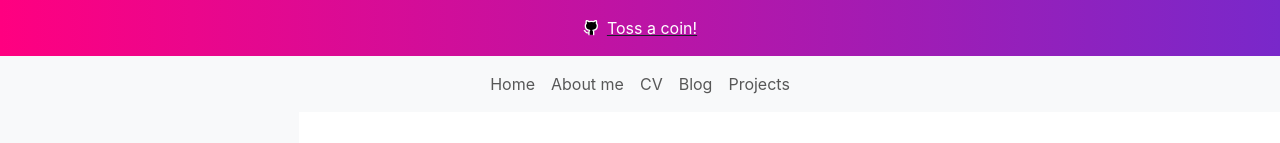
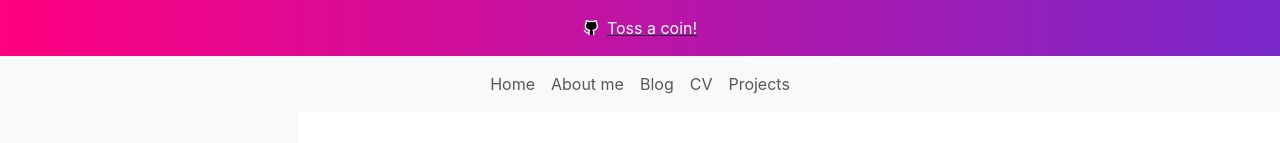
Before and after one commit to giabaocorn20/my-personal-website, a Next.js app: page /CV in a window 1280 px wide. Shown: the top 143 px of the page. Built offline with nearby package versions, Linux system fonts and the light colour scheme.

Commit message:
cahnge navbar order

```diff
--- a/components/Header.js
+++ b/components/Header.js
@@ -25,8 +25,8 @@ function Header() {
             <Nav className="m-auto">
             <Nav.Link href="/">Home</Nav.Link>
               <Nav.Link href="/about">About me</Nav.Link>
-              <Nav.Link href="/CV">CV</Nav.Link>
-              <Nav.Link href="/blog">Blog</Nav.Link>
+              <Nav.Link href="/CV">Blog</Nav.Link>
+              <Nav.Link href="/blog">CV</Nav.Link>
               <Nav.Link href="/projects">Projects</Nav.Link>
             </Nav>
           </Navbar.Collapse>
```
